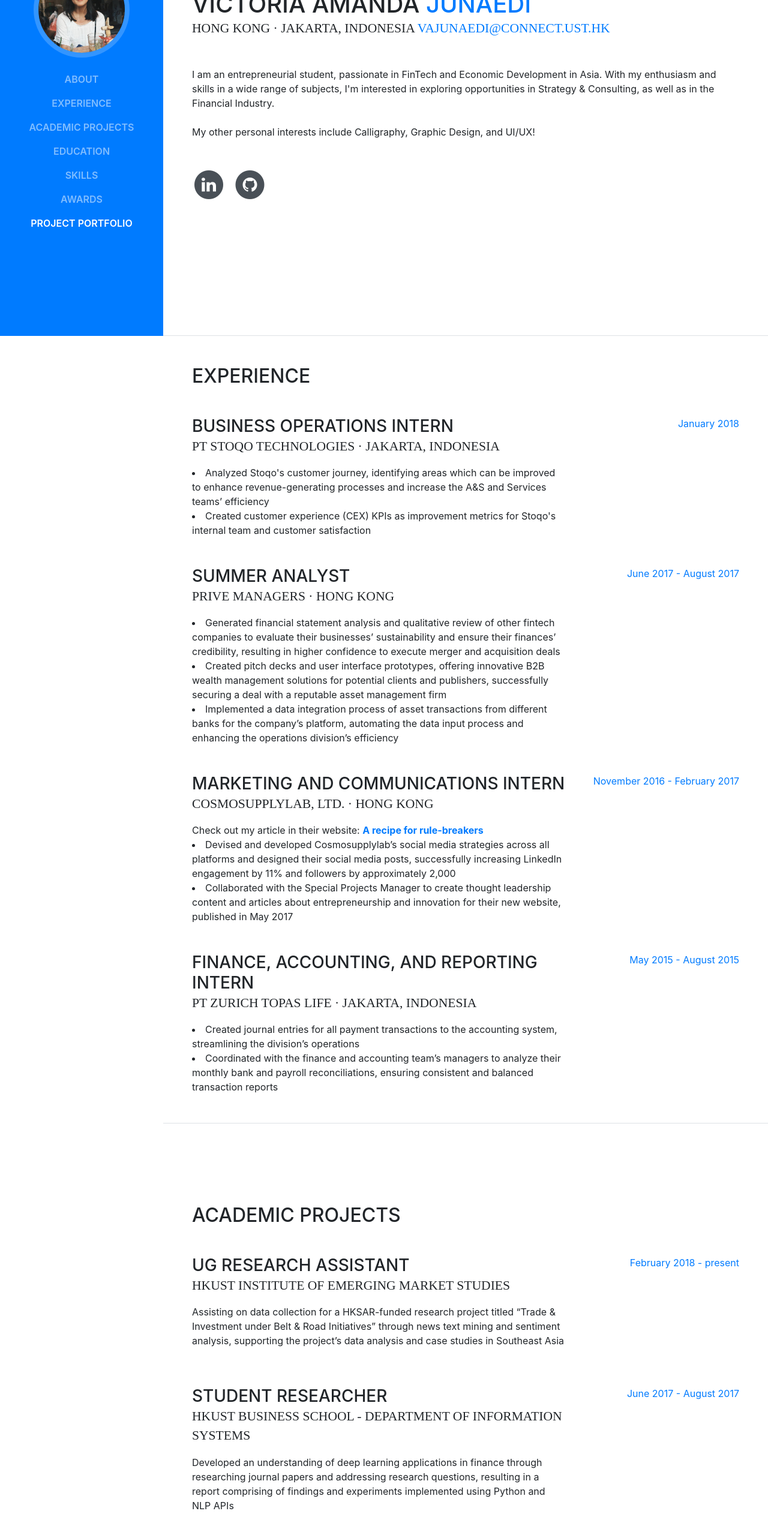
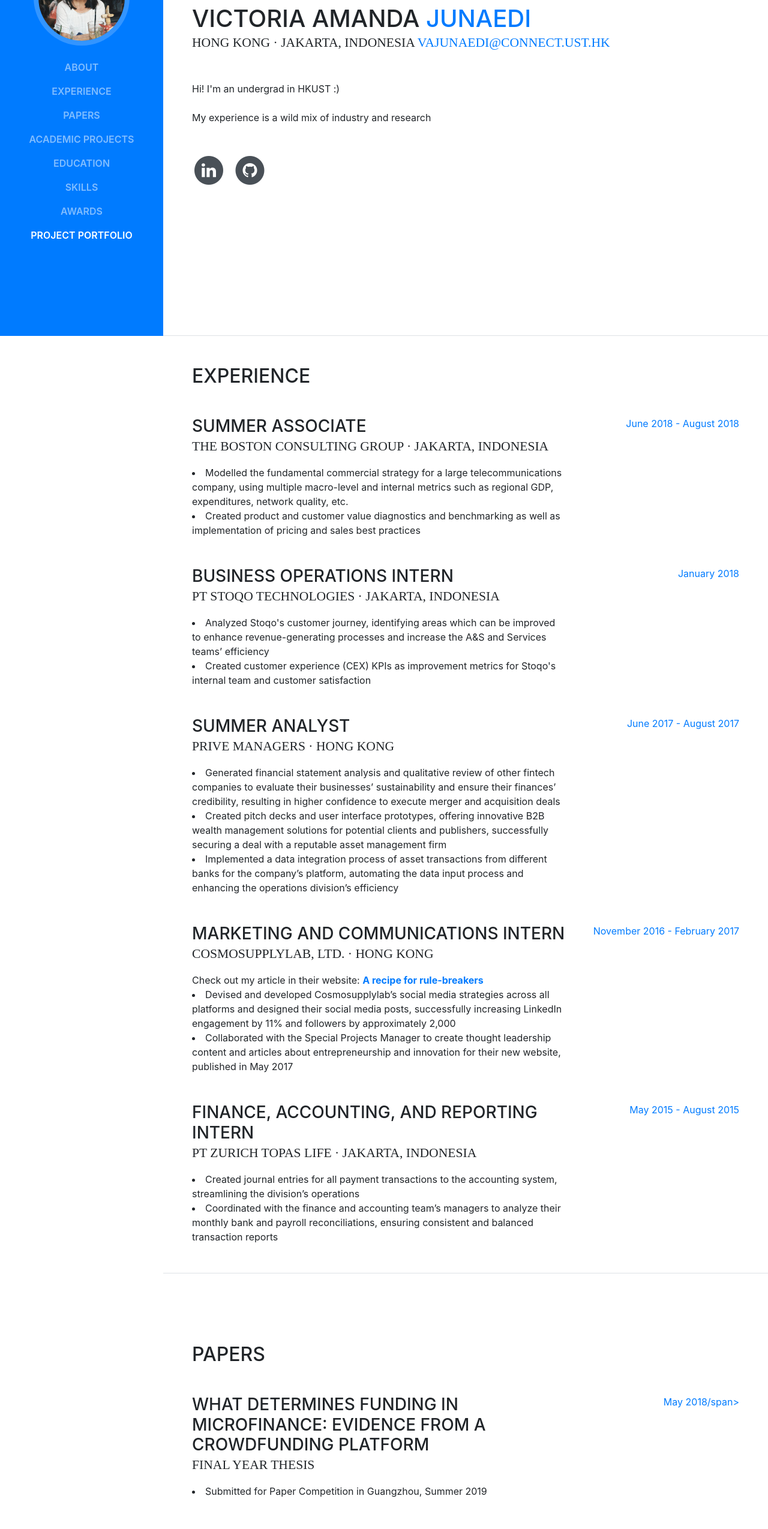
Before and after one commit to vajunaedi/vajunaedi.github.io, a website with bundled scripts: page index.html in a window 1280 px wide. Shown: the part 240-2789 px from the top of the page at 60% size. Built offline with nearby package versions, Linux system fonts and the light colour scheme; a web font is replaced by a local one.

Commit message:
Update index.html

```diff
--- a/index.html
+++ b/index.html
@@ -47,6 +47,9 @@
           <a class="nav-link js-scroll-trigger" href="#experience">Experience</a>
         </li>
         <li class="nav-item">
+          <a class="nav-link js-scroll-trigger" href="#papers">Papers</a>
+        </li>
+        <li class="nav-item">
           <a class="nav-link js-scroll-trigger" href="#academia">Academic Projects</a>
         </li>
         <li class="nav-item">
@@ -75,8 +78,8 @@
         <div class="subheading mb-5">Hong Kong · Jakarta, Indonesia
           <a href="mailto: vajunaedi@connect.ust.hk">vajunaedi@connect.ust.hk</a>
         </div>
-        <p class="mb-5">I am an entrepreneurial student, passionate in FinTech and Economic Development in Asia. With my enthusiasm and skills in a wide range of subjects, I'm interested in exploring opportunities in Strategy &amp; Consulting, as well as in the Financial Industry.
-          <br><br>My other personal interests include Calligraphy, Graphic Design, and UI/UX!</p>
+        <p class="mb-5">Hi! I'm an undergrad in HKUST :)
+          <br><br>My experience is a wild mix of industry and research</p>
           <ul class="list-inline list-social-icons mb-0">
             <li class="list-inline-item">
               <a href="http://linkedin.com/in/victoriamandaj" target="_blank">
@@ -101,6 +104,18 @@
       <section class="resume-section p-3 p-lg-5 d-flex flex-column" id="experience">
         <div class="my-auto">
           <h2 class="mb-5">Experience</h2>
+
+          <div class="resume-item d-flex flex-column flex-md-row mb-5">
+            <div class="resume-content mr-auto">
+              <h3 class="mb-0">Summer Associate</h3>
+              <div class="subheading mb-3">The Boston Consulting Group · Jakarta, Indonesia</div>
+              <li>Modelled the fundamental commercial strategy for a large telecommunications company, using multiple macro-level and internal metrics such as regional GDP, expenditures, network quality, etc.</li>
+              <li>Created product and customer value diagnostics and benchmarking as well as implementation of pricing and sales best practices</li>
+            </div>
+            <div class="resume-date text-md-right">
+              <span class="text-primary">June 2018 - August 2018</span>
+            </div>
+          </div>
 
           <div class="resume-item d-flex flex-column flex-md-row mb-5">
             <div class="resume-content mr-auto">
@@ -156,10 +171,39 @@
         </div>
 
       </section>
+      <section class="resume-section p-3 p-lg-5 d-flex flex-column" id="papers">
+        <div class="my-auto">
+          <h2 class="mb-5">Papers</h2>
+
+          <div class="resume-item d-flex flex-column flex-md-row mb-5">
+            <div class="resume-content mr-auto">
+              <h3 class="mb-0">What Determines Funding in Microfinance: Evidence from a Crowdfunding Platform</h3>
+              <div class="subheading mb-3">Final Year Thesis</div>
+              <li>Submitted for Paper Competition in Guangzhou, Summer 2019</li>
+            </div>
+            <div class="resume-date text-md-right">
+              <span class="text-primary">May 2018/span>
+            </div>
+          </div>
+
+            <div class="resume-item d-flex flex-column flex-md-row mb-5">
+            <div class="resume-content mr-auto">
+              <h3 class="mb-0">Indonesia's Regulatory Responses to Chinese-backed Online P2P Lending</h3>
+              <div class="subheading mb-3"><i>Part of full conference paper (updates soon)</i></div><sup><font color="red">new!</font></sup>
+              <li>Full Paper presented in: <b>Asia Pacific Public Policy Network 2019, Hong Kong</b></li>
+              <li>Paper presented for the <b>Mr. Armin and Mrs. Lillian Kitchell Undergraduate Research Award 2019</b>, won <b>Second Runner-Up</b></li>
+            </div>
+            <div class="resume-date text-md-right">
+              <span class="text-primary">May 2018/span>
+            </div>
+          </div>
+
+        </div>
+      </section>
 
       <section class="resume-section p-3 p-lg-5 d-flex flex-column" id="academia">
         <div class="my-auto">
-          <h2 class="mb-5">Academic Projects</h2>
+          <h2 class="mb-5">Academic Experiences</h2>
 
           <div class="resume-item d-flex flex-column flex-md-row mb-5">
             <div class="resume-content mr-auto">
```
